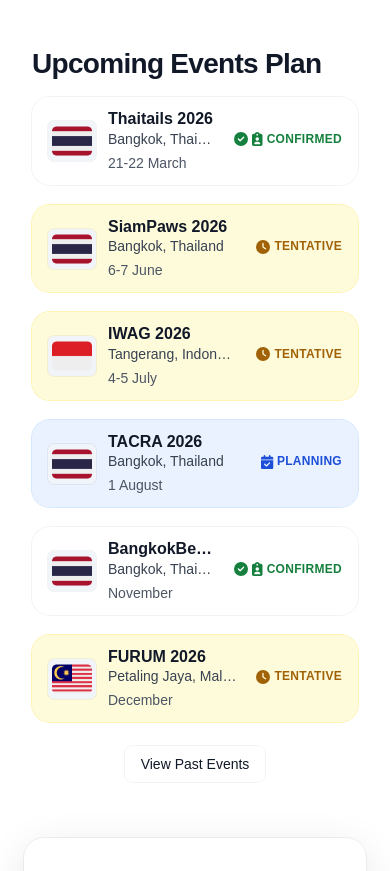
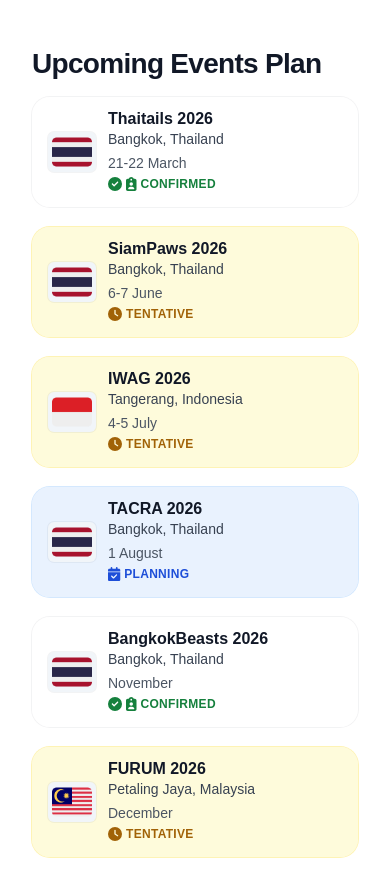
Before and after one commit to PemapolS/flowdy-site, a Next.js app: page / in a window 390 px wide. Shown: the part 1540-2411 px from the top of the page. Built offline with nearby package versions, Linux system fonts and the light colour scheme; a web font is replaced by a local one.

Commit message:
event status responsive fix

```diff
--- a/src/components/EventCard.jsx
+++ b/src/components/EventCard.jsx
@@ -35,6 +35,23 @@ const EventCard = ({imgURL, label, date, location, status = "Confirmed"}) => {
 
   const statusStyles = getStatusStyles(status);
 
+  const renderStatusContent = () => (
+    status === "Staff" ? (
+      <span className="inline-flex items-center gap-1">
+        <FontAwesomeIcon icon={faCircleCheck} aria-hidden="true" className="text-[14px]" />
+        <FontAwesomeIcon icon={faClipboardUser} aria-hidden="true" className="text-[14px]" />
+        <span>Confirmed</span>
+      </span>
+    ) : (
+      <span className="inline-flex items-center gap-1">
+        {statusStyles.icon && (
+          <FontAwesomeIcon icon={statusStyles.icon} aria-hidden="true" className="text-[14px]" />
+        )}
+        {status}
+      </span>
+    )
+  );
+
   return (
     <article
       role="article"
@@ -55,25 +72,17 @@ const EventCard = ({imgURL, label, date, location, status = "Confirmed"}) => {
               <h3 className="text-gray-900 dark:text-white font-bold text-base lg:text-lg truncate">{label}</h3>
               <p className="text-gray-700 dark:text-gray-300 text-sm truncate">{location}</p>
               <p className="text-gray-600 dark:text-gray-400 text-sm mt-1">{date}</p>
+              <div className="mt-1 sm:hidden">
+                <p className={`${statusStyles.text} text-xs font-semibold uppercase tracking-wide leading-tight`}>
+                  {renderStatusContent()}
+                </p>
+              </div>
           </div>
         </div>
 
-        <div className="flex-shrink-0 ml-2">
+        <div className="flex-shrink-0 ml-2 hidden sm:block">
           <p className={`${statusStyles.text} text-xs font-semibold uppercase tracking-wide text-right leading-tight`}>
-            {status === "Staff" ? (
-              <span className="inline-flex items-center justify-end gap-1">
-                <FontAwesomeIcon icon={faCircleCheck} aria-hidden="true" className="text-[14px]" />
-                <FontAwesomeIcon icon={faClipboardUser} aria-hidden="true" className="text-[14px]" />
-                <span>Confirmed</span>
-              </span>
-            ) : (
-              <span className="inline-flex items-center justify-end gap-1">
-                {statusStyles.icon && (
-                  <FontAwesomeIcon icon={statusStyles.icon} aria-hidden="true" className="text-[14px]" />
-                )}
-                {status}
-              </span>
-            )}
+            {renderStatusContent()}
           </p>
         </div>
     </article>
```
